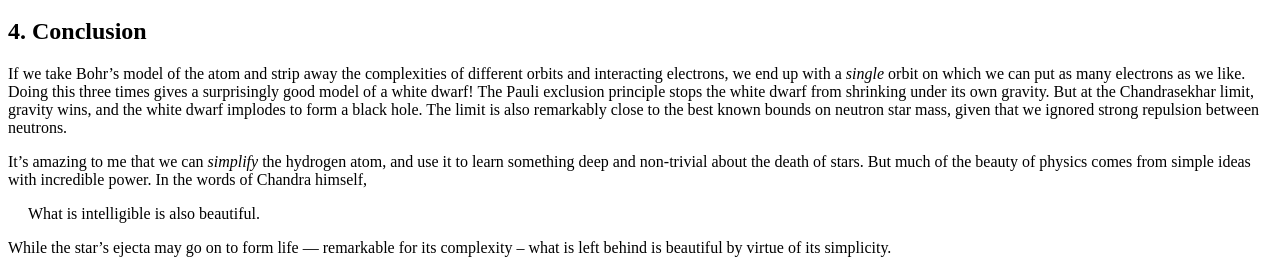
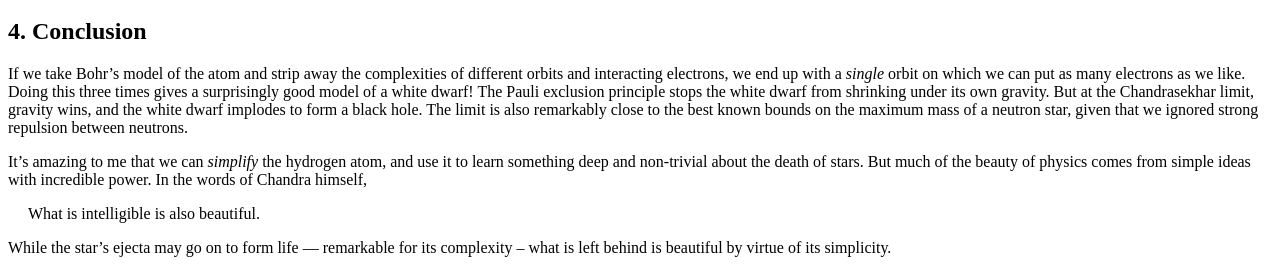
Before and after one commit to hapax/hapax.github.io, a Jekyll site: the page built from assets/chandra.md, in a window 1280 px wide and 900 px high, scrolled down 8379 px. Shown: the part 627-897 px from the top of the window. Built offline with Jekyll 4.4.1, drawn with Linux system fonts in a browser that asks for light colours; our own code applies the rules of GitHub Pages for plain Markdown files; formulas are drawn with MathJax 3; a script that is not in the unit is left out.

Commit message:
Update chandra.md

```diff
--- a/assets/chandra.md
+++ b/assets/chandra.md
@@ -880,8 +880,8 @@
 under its own gravity.
 But at the Chandrasekhar limit, gravity wins, and the white dwarf
 implodes to form a black hole.
-The limit is also remarkably close to the best known bounds on neutron
-star mass, given that we ignored strong repulsion
+The limit is also remarkably close to the best known bounds on the
+maximum mass of a neutron star, given that we ignored strong repulsion
 between neutrons.
 
 It's amazing to me that we can *simplify* the hydrogen atom, and use
```
